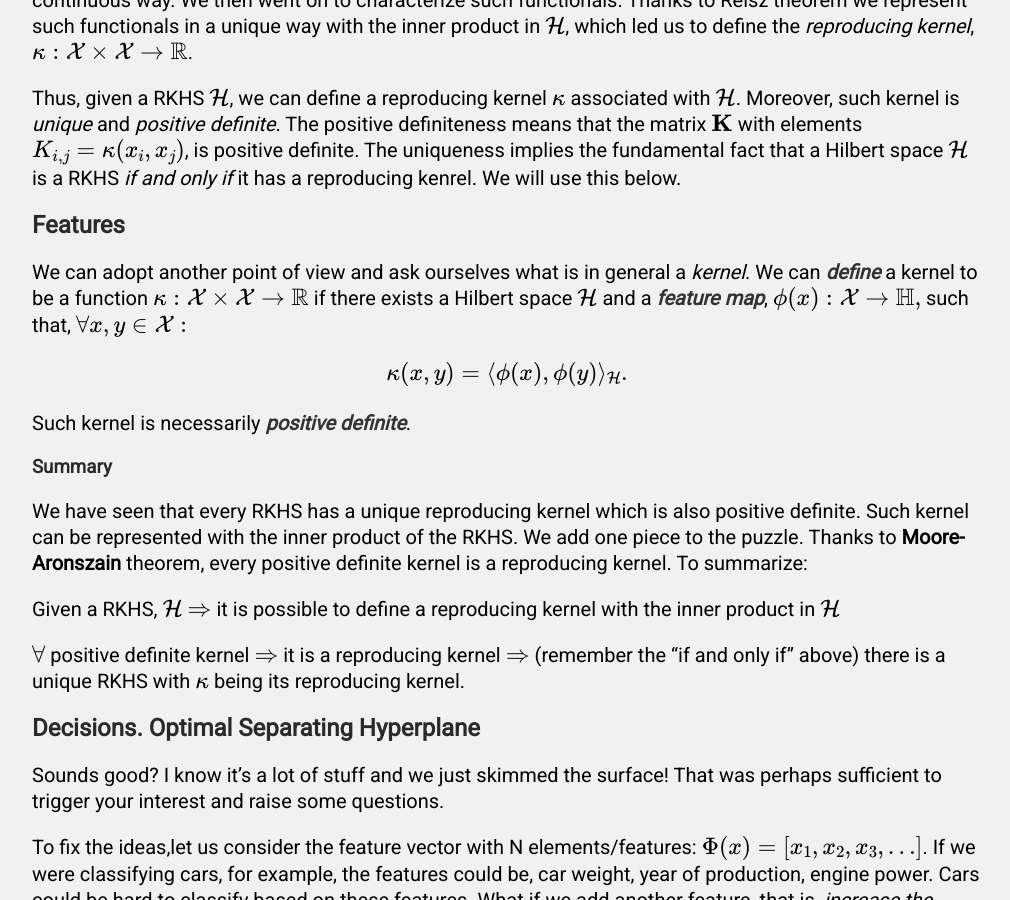
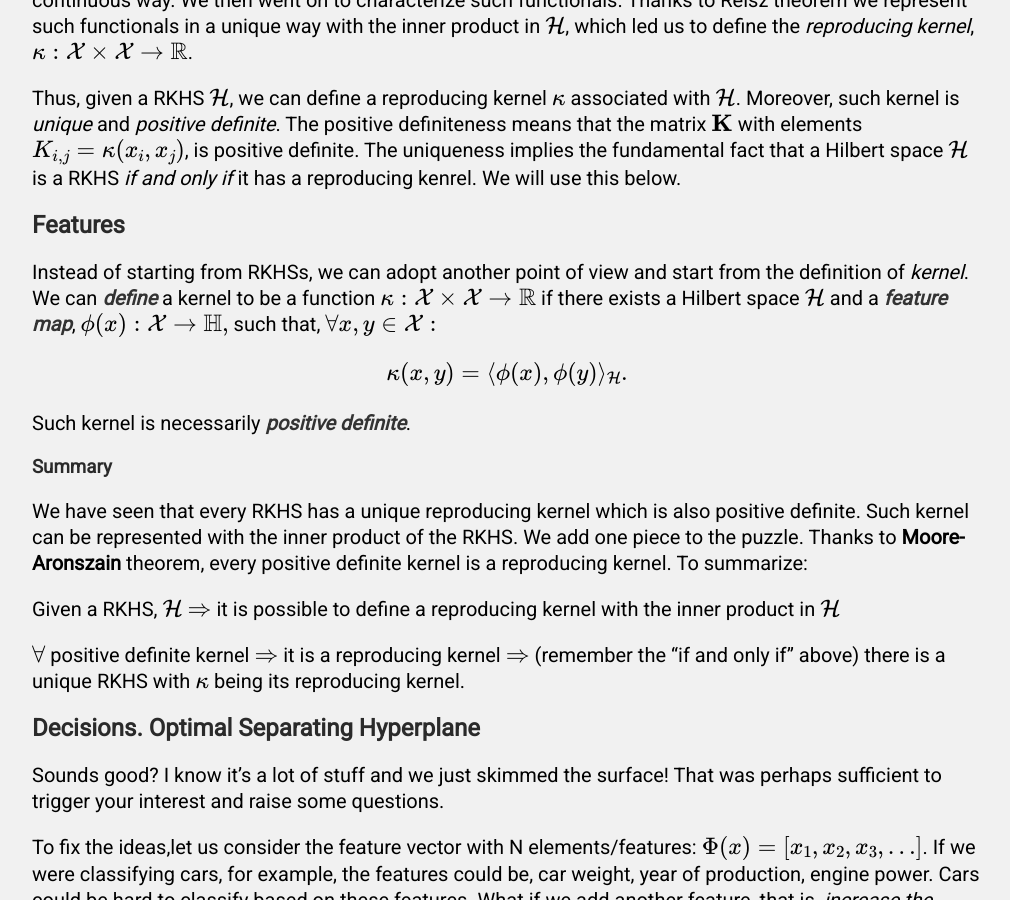
Before and after one commit to FullSimplify/FullSimplify.github.io, a Jekyll site: the page built from _posts/2000-01-02-Support-Vector-Machines,-a-Gentle-Introduction.md, in a window 1280 px wide and 900 px high, scrolled down 4028 px. Shown: the whole window, without its empty margins (133-1143 px from the left). Built offline with Jekyll 4.4.1, drawn with Linux system fonts in a browser that asks for light colours; formulas are drawn with MathJax 3.

Commit message:
Update 2000-01-02-Support-Vector-Machines,-a-Gentle-Introduction.md

```diff
--- a/_posts/2000-01-02-Support-Vector-Machines,-a-Gentle-Introduction.md
+++ b/_posts/2000-01-02-Support-Vector-Machines,-a-Gentle-Introduction.md
@@ -123,7 +123,7 @@ Thus, given a RKHS $$\mathcal{H}$$, we can define a reproducing kernel $$\kappa$
 
 ## Features
 
-We can adopt another point of view and ask ourselves what is in general a *kernel*. We can **define** a kernel to be a function $$\kappa:\mathcal{X}\times\mathcal{X}\rightarrow \mathbb{R}$$ if there exists a Hilbert space $$\mathcal{H}$$ and a **feature map**, $$\phi(x):\mathcal{X}\rightarrow\mathbb{H},$$ such that, $$\forall x,y\in\mathcal{X}:$$
+Instead of starting from RKHSs, we can adopt another point of view and start from the definition of *kernel*. We can **define** a kernel to be a function $$\kappa:\mathcal{X}\times\mathcal{X}\rightarrow \mathbb{R}$$ if there exists a Hilbert space $$\mathcal{H}$$ and a **feature map**, $$\phi(x):\mathcal{X}\rightarrow\mathbb{H},$$ such that, $$\forall x,y\in\mathcal{X}:$$
 
 \begin{equation}
 \kappa(x,y)=\langle \phi(x),\phi(y) \rangle_{\mathcal{H}}.
```
